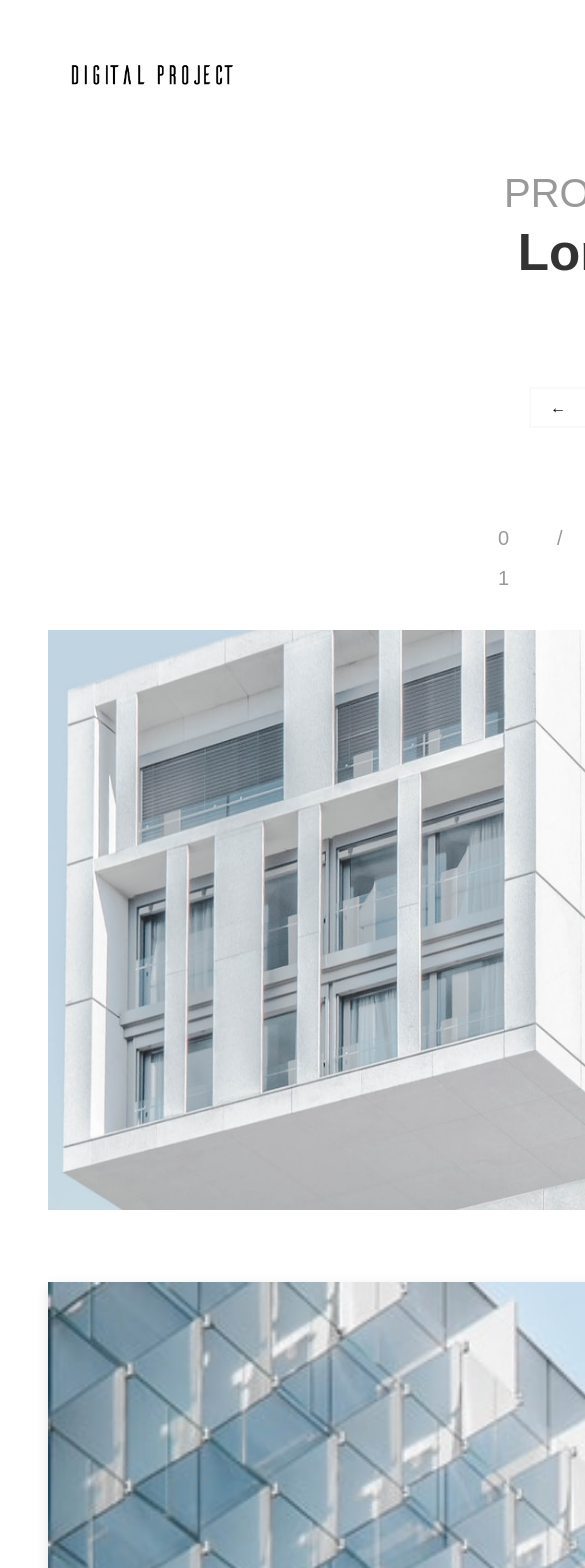
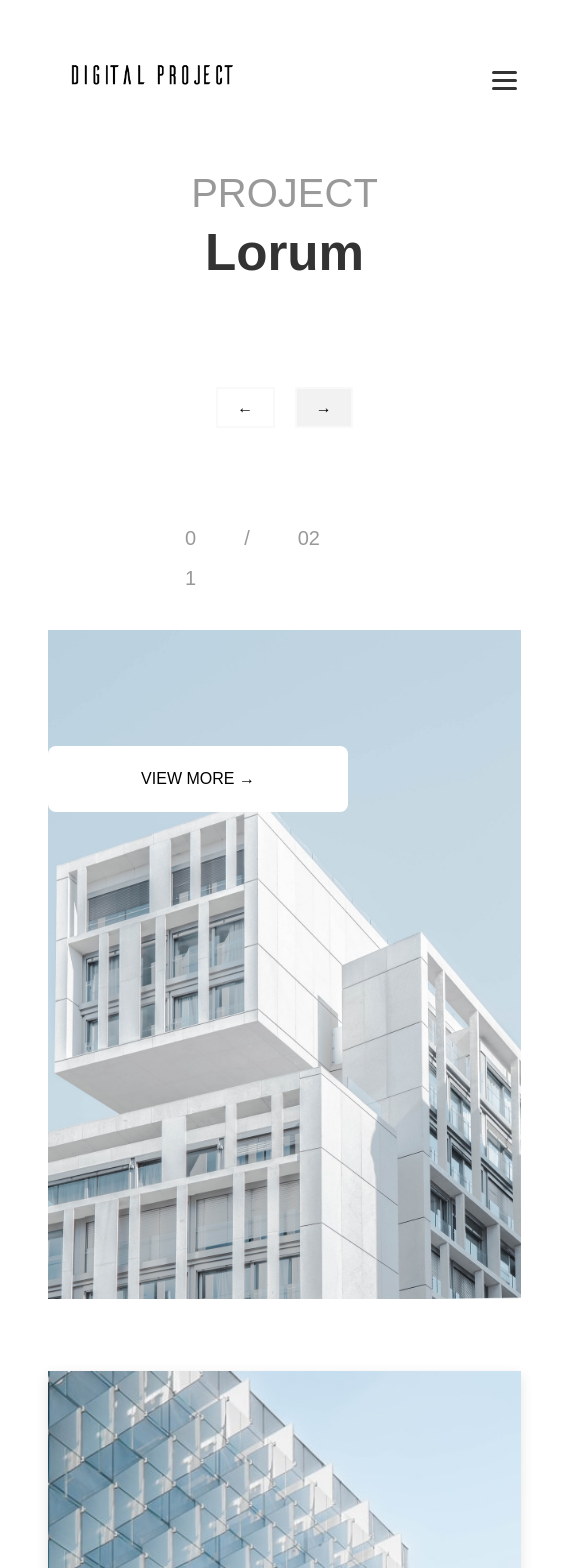
Before and after one commit to soliyana22/react-task-two, a React (Vite) app: page / in a window 390 px wide. Shown: the top 1568 px of the page, 585 px wide, since content can reach past the window. Built offline with nearby package versions, Linux system fonts and the light colour scheme.

Commit message:
commited

```diff
--- a/src/pages/Landing.css
+++ b/src/pages/Landing.css
@@ -487,3 +487,59 @@ body {
     text-align: justify;
   }
 }
+@media (max-width: 768px) {
+  /* Stack header section vertically */
+  .landing-header {
+    flex-direction: column !important;
+    gap: 2rem;
+  }
+
+  /* Stack mission points */
+  .landing-mission-points {
+    flex-direction: column !important;
+    gap: 2rem;
+  }
+
+  /* Stack about section */
+  .landing-about-section {
+    flex-direction: column !important;
+    gap: 2rem;
+  }
+
+  /* Stack contact section */
+  .contact-content {
+    flex-direction: column !important;
+    gap: 2rem;
+  }
+
+  /* Full width images on smaller screens */
+  .landing_1 img,
+  .landing-about-image,
+  .contact-image img {
+    width: 100% !important;
+    height: auto;
+    max-height: none;
+    object-fit: cover;
+  }
+
+  /* Adjust project grids */
+  .top-row,
+  .bottom-row {
+    grid-template-columns: 1fr !important;
+  }
+
+  /* Fix wide buttons */
+  .landing_btn_1 button,
+  .all-projects-button,
+  .contact-button {
+    width: 100%;
+    max-width: 300px;
+    margin: 0 auto;
+    display: block;
+  }
+
+  /* Padding/margins for better spacing */
+  .container {
+    padding: 0 1rem;
+  }
+}
```
